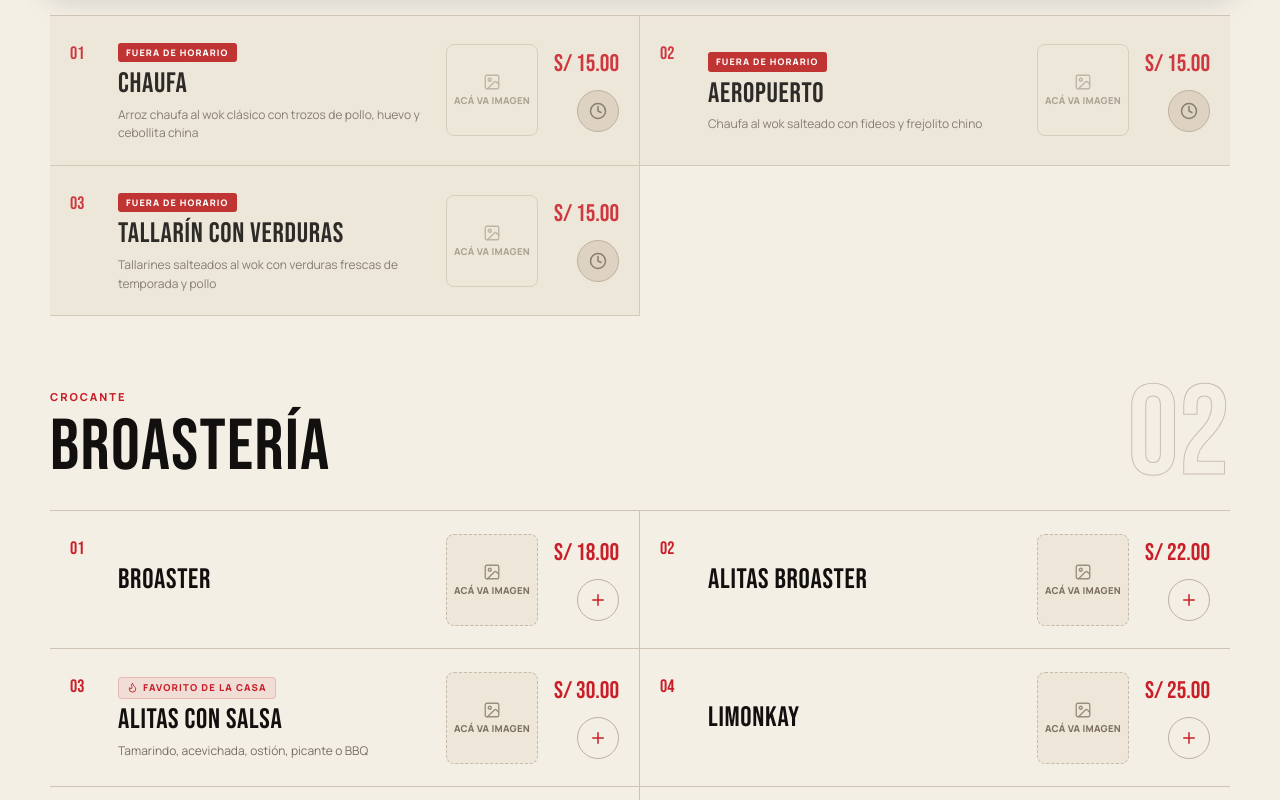
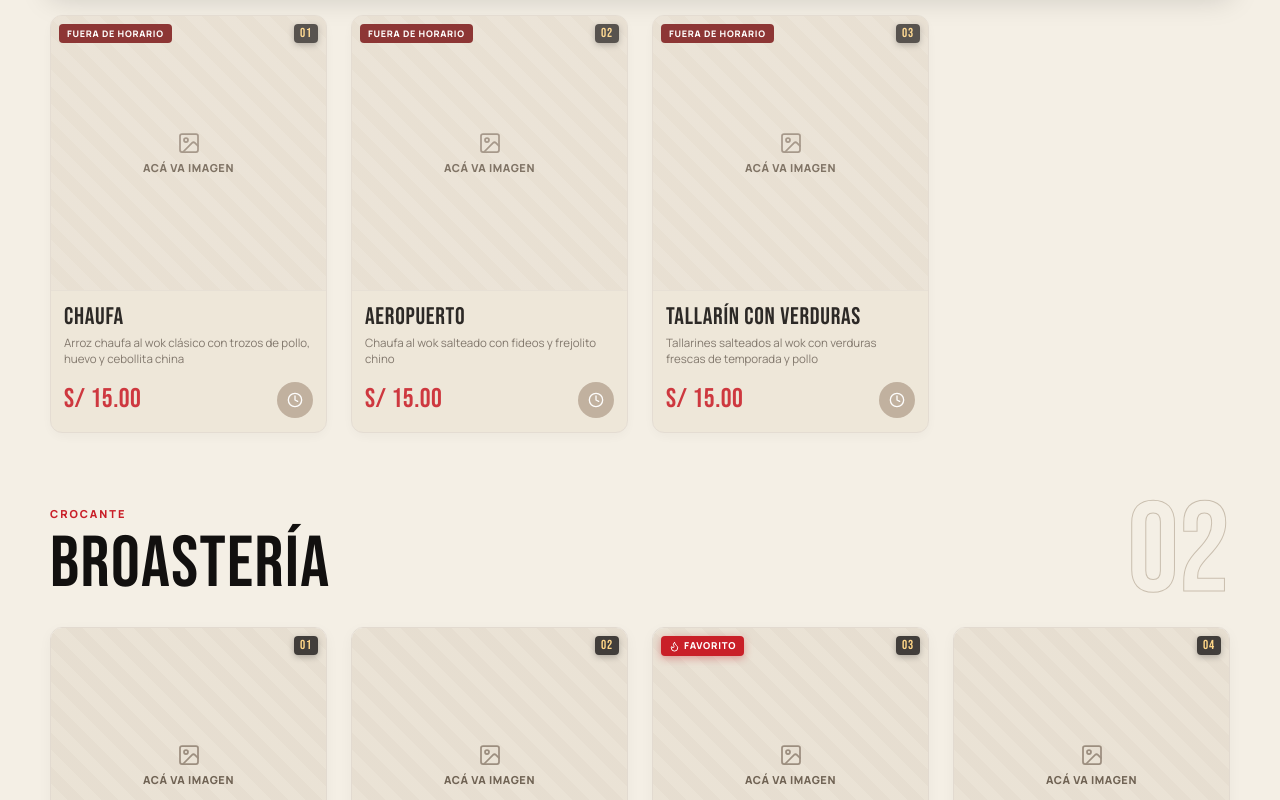
Before and after one commit to JFabian19/king-wok, a React (Vite) app: page / in a window 1280 px wide. Shown: the part 1600-2400 px from the top of the page. Built offline with nearby package versions, Linux system fonts and the light colour scheme.

Commit message:
feat: redisenar carta a 2 columnas con tarjetas verticales, imagen 1x1 arriba, titulo, descripcion, precio rojo y boton +

```diff
--- a/src/App.tsx
+++ b/src/App.tsx
@@ -398,17 +398,6 @@ export default function App() {
                         className={`dish-card ${dish.destacado ? "featured" : ""} ${isDishBlocked ? "menu-card-disabled" : ""}`}
                         key={`${dish.nombre}-${dish.descripcion ?? ""}-${dishIndex}`}
                       >
-                        <div className="dish-number">{String(dishIndex + 1).padStart(2, "0")}</div>
-                        <div className="dish-copy">
-                          {dish.destacado && (
-                            <span className="dish-badge">
-                              <Flame size={11} /> Favorito de la casa
-                            </span>
-                          )}
-                          {isDishBlocked && <span className="dish-badge-closed">Fuera de horario</span>}
-                          <h3>{dish.nombre}</h3>
-                          {dish.descripcion && <p>{dish.descripcion}</p>}
-                        </div>
                         <div
                           className="dish-media-slot"
                           onClick={() => !isDishBlocked && openDishDialog(dish)}
@@ -417,21 +406,39 @@ export default function App() {
                           title={isDishBlocked ? "Plato fuera de horario" : `Personalizar ${dish.nombre}`}
                           aria-label={`Espacio de imagen para ${dish.nombre}`}
                         >
+                          {dish.imagen ? (
+                            <img src={dish.imagen} alt={dish.nombre} className="dish-img" />
+                          ) : (
                             <div className="dish-media-placeholder">
-                            <Image size={18} strokeWidth={1.8} />
+                              <Image size={24} strokeWidth={1.75} />
                               <span className="dish-media-text">Acá va imagen</span>
                             </div>
+                          )}
+                          <span className="dish-number-tag">{String(dishIndex + 1).padStart(2, "0")}</span>
+                          {dish.destacado && (
+                            <span className="dish-badge-overlay">
+                              <Flame size={11} /> Favorito
+                            </span>
+                          )}
+                          {isDishBlocked && <span className="dish-badge-closed-overlay">Fuera de horario</span>}
                         </div>
-                        <div className="dish-action">
-                          <strong>{money(dish.precio)}</strong>
+
+                        <div className="dish-content">
+                          <div className="dish-info">
+                            <h3 className="dish-title">{dish.nombre}</h3>
+                            {dish.descripcion && <p className="dish-desc">{dish.descripcion}</p>}
+                          </div>
+                          <div className="dish-footer">
+                            <strong className="dish-price">{money(dish.precio)}</strong>
                             <button
                               onClick={() => openDishDialog(dish)}
-                            className={isDishBlocked ? "btn-disabled" : ""}
+                              className={`dish-add-btn ${isDishBlocked ? "btn-disabled" : ""}`}
                               aria-label={isDishBlocked ? `${dish.nombre} no disponible por horario` : `Agregar ${dish.nombre} al pedido`}
                               title={isDishBlocked ? "El Menú solo está disponible de lunes a sábado hasta las 3:00 PM" : undefined}
                             >
-                            {isDishBlocked ? <Clock size={18} /> : <Plus size={18} />}
+                              {isDishBlocked ? <Clock size={16} /> : <Plus size={18} strokeWidth={2.4} />}
                             </button>
+                          </div>
                         </div>
                       </article>
                     );
--- a/src/index.css
+++ b/src/index.css
@@ -384,62 +384,53 @@ button:focus-visible, a:focus-visible, input:focus-visible, textarea:focus-visib
 .category-heading > span { grid-column: 1; color: var(--red); text-transform: uppercase; font-size: 11px; font-weight: 800; letter-spacing: .18em; }
 .category-heading h2 { grid-column: 1; margin: 5px 0 0; font: 400 clamp(42px, 6vw, 72px)/1 "Bebas Neue"; letter-spacing: .02em; }
 .category-heading b { grid-column: 2; grid-row: 1/span 2; color: transparent; -webkit-text-stroke: 1px #c9beae; font: 400 clamp(70px, 10vw, 128px)/.75 "Bebas Neue"; }
-.dish-grid { display: grid; grid-template-columns: 1fr 1fr; border-top: 1px solid var(--line); }
+.dish-grid {
+  display: grid;
+  grid-template-columns: repeat(2, 1fr);
+  gap: 18px;
+  border-top: 0;
+}
+@media (min-width: 900px) {
+  .dish-grid {
+    grid-template-columns: repeat(3, 1fr);
+    gap: 22px;
+  }
+}
+@media (min-width: 1200px) {
+  .dish-grid {
+    grid-template-columns: repeat(4, 1fr);
+    gap: 24px;
+  }
+}
+
 .dish-card {
-  min-height: 138px;
-  padding: 22px 20px;
-  display: grid;
-  grid-template-columns: 32px 1fr 92px auto;
-  gap: 16px;
-  align-items: center;
-  border-bottom: 1px solid var(--line);
+  display: flex;
+  flex-direction: column;
+  background: #ffffff;
+  border: 1px solid #e2dad0;
+  border-radius: 12px;
+  overflow: hidden;
+  box-shadow: 0 4px 14px rgba(0, 0, 0, 0.04);
   position: relative;
+  transition: transform 0.2s ease, box-shadow 0.2s ease, border-color 0.2s ease;
 }
-.dish-card:nth-child(odd) { border-right: 1px solid var(--line); }
-.dish-card.featured {
-  background: transparent;
-  color: inherit;
+.dish-card:hover {
+  transform: translateY(-3px);
+  box-shadow: 0 8px 24px rgba(80, 40, 20, 0.1);
+  border-color: #d1c3b2;
 }
-.dish-number { align-self: start; padding-top: 5px; color: var(--red); font: 400 18px "Bebas Neue"; }
-.dish-badge {
-  display: inline-flex;
-  align-items: center;
-  gap: 5px;
-  margin-bottom: 6px;
-  padding: 3px 8px;
-  border-radius: 4px;
-  background: rgba(201, 31, 40, 0.08);
-  border: 1px solid rgba(201, 31, 40, 0.2);
-  color: var(--red);
-  text-transform: uppercase;
-  font-size: 9.5px;
-  font-weight: 800;
-  letter-spacing: .12em;
-}
-.dish-badge svg { color: var(--red); }
-.dish-copy h3 { margin: 0; font: 400 clamp(24px, 2.2vw, 32px)/1.05 "Bebas Neue"; letter-spacing: .025em; }
-.dish-copy p { margin: 7px 0 0; color: #776e63; font-size: 12px; line-height: 1.55; }
 
 .dish-media-slot {
-  width: 92px;
-  height: 92px;
+  width: 100%;
   aspect-ratio: 1 / 1;
-  flex-shrink: 0;
-  border: 1.5px dashed #c8baa8;
-  border-radius: 8px;
   background: #ede6d9;
+  border-bottom: 1px solid #e5dfd3;
   display: flex;
   align-items: center;
   justify-content: center;
-  box-sizing: border-box;
+  position: relative;
   overflow: hidden;
   cursor: pointer;
-  transition: border-color 0.2s ease, background 0.2s ease, transform 0.2s ease;
-}
-.dish-media-slot:hover {
-  border-color: var(--red);
-  background: #e6dcce;
-  transform: scale(1.02);
 }
 .dish-media-placeholder {
   width: 100%;
@@ -448,11 +439,28 @@ button:focus-visible, a:focus-visible, input:focus-visible, textarea:focus-visib
   flex-direction: column;
   align-items: center;
   justify-content: center;
-  gap: 5px;
-  padding: 6px;
+  gap: 6px;
+  padding: 12px;
+  color: #8c7e6e;
   text-align: center;
-  color: #8c7e6e;
   user-select: none;
+  background: repeating-linear-gradient(
+    45deg,
+    rgba(200, 185, 170, 0.08),
+    rgba(200, 185, 170, 0.08) 12px,
+    rgba(200, 185, 170, 0.18) 12px,
+    rgba(200, 185, 170, 0.18) 24px
+  );
+  transition: background 0.2s ease;
+}
+.dish-media-slot:hover .dish-media-placeholder {
+  background: repeating-linear-gradient(
+    45deg,
+    rgba(201, 31, 40, 0.05),
+    rgba(201, 31, 40, 0.05) 12px,
+    rgba(201, 31, 40, 0.12) 12px,
+    rgba(201, 31, 40, 0.12) 24px
+  );
 }
 .dish-media-placeholder svg {
   color: #9c8e7f;
@@ -463,37 +471,145 @@ button:focus-visible, a:focus-visible, input:focus-visible, textarea:focus-visib
   transform: scale(1.1);
 }
 .dish-media-text {
-  font-size: 9.5px;
+  font-size: 11px;
   font-weight: 800;
-  line-height: 1.15;
-  letter-spacing: 0.03em;
+  line-height: 1.2;
+  letter-spacing: 0.05em;
   text-transform: uppercase;
-  color: #7d7061;
+  color: #706354;
 }
 .dish-img {
   width: 100%;
   height: 100%;
   object-fit: cover;
 }
-.dish-card.menu-card-disabled .dish-media-slot {
-  opacity: 0.65;
-  cursor: not-allowed;
-  border-style: solid;
+
+.dish-number-tag {
+  position: absolute;
+  top: 8px;
+  right: 8px;
+  background: rgba(18, 16, 15, 0.78);
+  backdrop-filter: blur(4px);
+  color: #ffd687;
+  font: 400 13px/1 "Bebas Neue", sans-serif;
+  letter-spacing: 0.06em;
+  padding: 3px 6px;
+  border-radius: 4px;
+  box-shadow: 0 2px 6px rgba(0, 0, 0, 0.25);
+  pointer-events: none;
 }
-.dish-action { display: flex; flex-direction: column; align-items: flex-end; gap: 12px; text-align: right; }
-.dish-action strong { color: var(--red); white-space: nowrap; font: 400 24px "Bebas Neue"; }
-.dish-action button {
-  width: 42px;
-  height: 42px;
+.dish-badge-overlay {
+  position: absolute;
+  top: 8px;
+  left: 8px;
+  display: inline-flex;
+  align-items: center;
+  gap: 4px;
+  padding: 3px 8px;
+  border-radius: 4px;
+  background: var(--red);
+  color: white;
+  font-size: 9.5px;
+  font-weight: 800;
+  letter-spacing: 0.08em;
+  text-transform: uppercase;
+  box-shadow: 0 2px 8px rgba(201, 31, 40, 0.4);
+  pointer-events: none;
+}
+.dish-badge-closed-overlay {
+  position: absolute;
+  top: 8px;
+  left: 8px;
+  display: inline-flex;
+  align-items: center;
+  gap: 4px;
+  padding: 3px 8px;
+  border-radius: 4px;
+  background: #7f1d1d;
+  color: white;
+  font-size: 9px;
+  font-weight: 800;
+  letter-spacing: 0.08em;
+  text-transform: uppercase;
+  pointer-events: none;
+}
+
+.dish-content {
+  padding: 13px 13px 14px;
+  display: flex;
+  flex-direction: column;
+  flex: 1;
+  justify-content: space-between;
+  gap: 10px;
+}
+.dish-info {
+  display: flex;
+  flex-direction: column;
+  gap: 3px;
+}
+.dish-title {
+  margin: 0;
+  color: #110e0c;
+  font: 400 clamp(19px, 2vw, 24px)/1.08 "Bebas Neue", sans-serif;
+  letter-spacing: 0.03em;
+  text-transform: uppercase;
+}
+.dish-desc {
+  margin: 2px 0 0;
+  color: #73695d;
+  font-size: 11.5px;
+  line-height: 1.45;
+  display: -webkit-box;
+  -webkit-line-clamp: 2;
+  -webkit-box-orient: vertical;
+  overflow: hidden;
+}
+
+.dish-footer {
+  margin-top: auto;
+  padding-top: 4px;
+  display: flex;
+  align-items: center;
+  justify-content: space-between;
+  gap: 8px;
+}
+.dish-price {
+  color: var(--red);
+  white-space: nowrap;
+  font: 400 clamp(22px, 2.4vw, 27px)/1 "Bebas Neue", sans-serif;
+  letter-spacing: 0.02em;
+}
+.dish-add-btn {
+  width: 36px;
+  height: 36px;
+  flex-shrink: 0;
   display: grid;
   place-items: center;
-  border: 1px solid #bdb1a0;
+  border: 0;
   border-radius: 50%;
-  background: transparent;
-  color: var(--red);
-  transition: .2s ease;
+  background: var(--red);
+  color: white;
+  box-shadow: 0 4px 12px rgba(201, 31, 40, 0.35);
+  transition: transform 0.2s ease, background 0.2s ease, box-shadow 0.2s ease;
 }
-.dish-action button:hover { border-color: var(--red); background: var(--red); color: white; transform: rotate(90deg); }
+.dish-add-btn:hover {
+  background: #a9151e;
+  transform: scale(1.08);
+  box-shadow: 0 6px 16px rgba(201, 31, 40, 0.45);
+}
+.dish-add-btn.btn-disabled {
+  background: #baa996;
+  box-shadow: none;
+  cursor: not-allowed;
+}
+
+.dish-card.menu-card-disabled {
+  opacity: 0.85;
+  background: #f7f4ee;
+}
+.dish-card.menu-card-disabled .dish-media-slot {
+  cursor: not-allowed;
+}
 
 .order-banner {
   min-height: 250px;
@@ -1283,34 +1399,34 @@ footer .brand-logo { width: 58px; height: 58px; }
   .menu-sections { width: min(100% - 28px, 620px); padding-bottom: 80px; }
   .category-panel { padding-top: 48px; scroll-margin-top: 61px; }
   .category-heading b { display: none; }
-  .dish-grid { grid-template-columns: 1fr; }
+  .dish-grid {
+    grid-template-columns: repeat(2, 1fr);
+    gap: 12px;
+  }
   .dish-card {
-    min-height: 114px;
-    padding: 16px 8px;
-    grid-template-columns: 24px 1fr 72px auto;
-    gap: 10px;
+    border-radius: 10px;
   }
-  .dish-card:nth-child(odd) { border-right: 0; }
-  .dish-media-slot {
-    width: 72px;
-    height: 72px;
-    aspect-ratio: 1 / 1;
-    border-radius: 6px;
+  .dish-content {
+    padding: 10px 10px 12px;
+    gap: 8px;
   }
-  .dish-media-placeholder {
-    padding: 4px;
-    gap: 3px;
+  .dish-title {
+    font-size: clamp(17px, 4.5vw, 20px);
   }
-  .dish-media-placeholder svg {
-    width: 16px;
-    height: 16px;
+  .dish-desc {
+    font-size: 10.5px;
+    line-height: 1.35;
+  }
+  .dish-price {
+    font-size: clamp(20px, 5vw, 23px);
+  }
+  .dish-add-btn {
+    width: 32px;
+    height: 32px;
   }
   .dish-media-text {
-    font-size: 8.5px;
-    line-height: 1.1;
+    font-size: 9.5px;
   }
-  .dish-copy h3 { font-size: 25px; }
-  .dish-action strong { font-size: 21px; }
   .order-banner { padding: 38px 22px; flex-wrap: wrap; }
   .order-banner > img { width: 76px; height: 76px; }
   .order-banner div { flex: 1; }
@@ -1376,24 +1492,29 @@ footer .brand-logo { width: 58px; height: 58px; }
 
 @media (max-width: 390px) {
   .brand span { display: none; }
-  .dish-card {
-    padding: 14px 6px;
-    grid-template-columns: 20px 1fr 64px auto;
+  .dish-grid {
     gap: 8px;
   }
-  .dish-media-slot {
-    width: 64px;
-    height: 64px;
-    aspect-ratio: 1 / 1;
+  .dish-content {
+    padding: 8px 8px 10px;
+    gap: 6px;
   }
-  .dish-media-placeholder svg {
-    width: 15px;
-    height: 15px;
+  .dish-title {
+    font-size: 16px;
+  }
+  .dish-desc {
+    font-size: 10px;
+  }
+  .dish-price {
+    font-size: 19px;
+  }
+  .dish-add-btn {
+    width: 30px;
+    height: 30px;
   }
   .dish-media-text {
-    font-size: 8px;
+    font-size: 8.5px;
   }
-  .dish-action button { width: 38px; height: 38px; }
   .cart-item { grid-template-columns: minmax(0, 1fr) auto; }
   .cart-item .remove { grid-column: 2; }
 }
```
Lines whose indentation alone changed are shown as unchanged.
